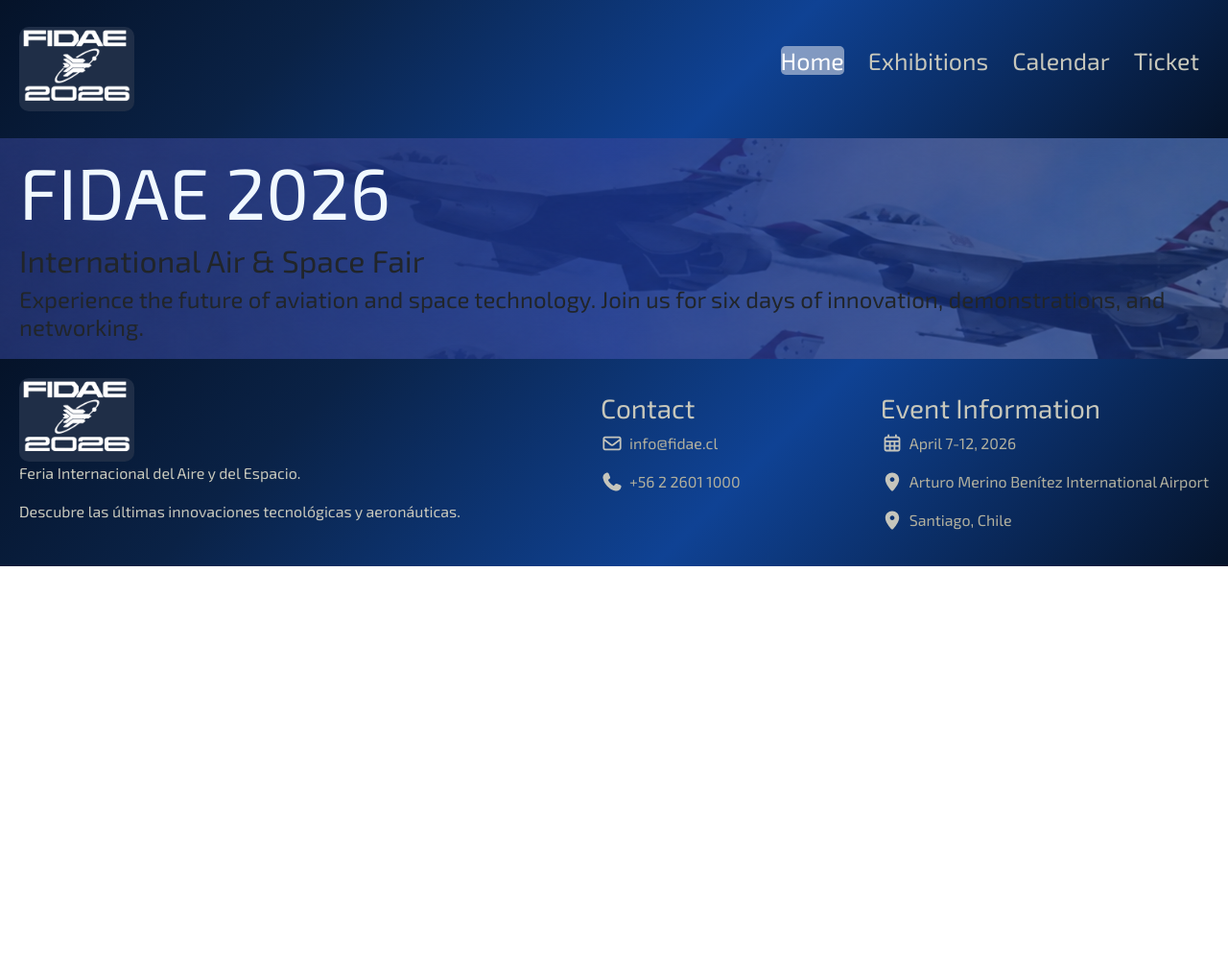
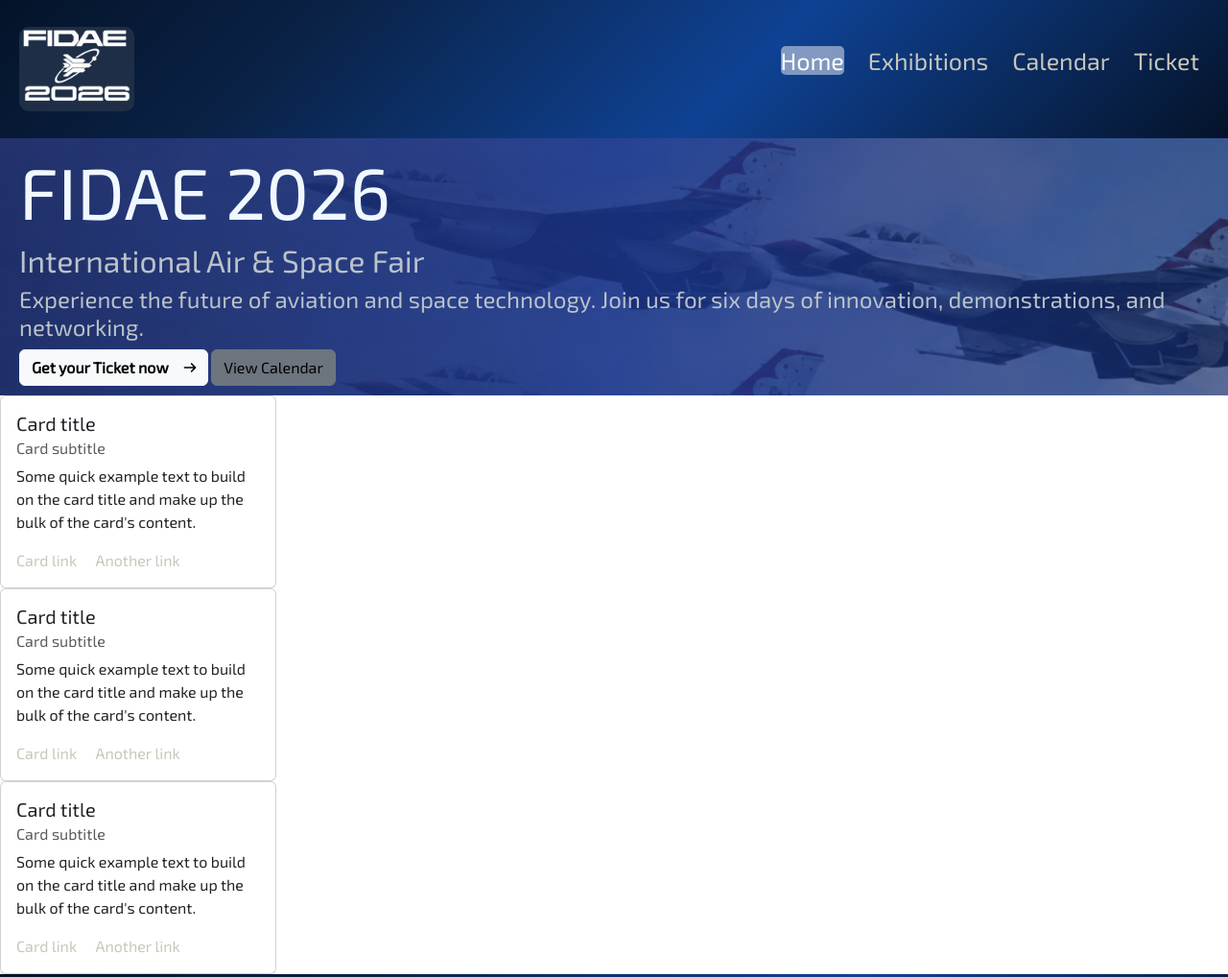
Before and after one commit to BatuCode0507/Trabajo-Final-Dise-o-Interfaces, a website: page root/index.html in a window 1280 px wide. Shown: the top 1018 px of the page at 96% size. Before the commit the page ends 800 px from the top, so only its background shows below. Drawn offline with nearby package versions, Linux system fonts and the light colour scheme.

Commit message:
Corrección refinando el Home.html

```diff
--- a/root/index.html
+++ b/root/index.html
@@ -32,6 +32,41 @@
                 <h1>FIDAE 2026</h1>
                 <h2>International Air & Space Fair</h2>
                 <h4>Experience the future of aviation and space technology. Join us for six days of innovation, demonstrations, and networking.</h4>
+                <button type="button" class="btn btn-light">
+                    <a href="./pages/Ticket.html">Get your Ticket now</a>
+                </button>
+                <button type="button" class="btn btn-secondary">
+                    <a href="./pages/Calendar.html">View Calendar</a>
+                </button>
+            </div>
+        </div>
+        <div>
+            <div class="card" style="width: 18rem;">
+                <div class="card-body">
+                    <h5 class="card-title">Card title</h5>
+                    <h6 class="card-subtitle mb-2 text-muted">Card subtitle</h6>
+                    <p class="card-text">Some quick example text to build on the card title and make up the bulk of the card's content.</p>
+                    <a href="#" class="card-link">Card link</a>
+                    <a href="#" class="card-link">Another link</a>
+                </div>
+            </div>
+            <div class="card" style="width: 18rem;">
+                <div class="card-body">
+                    <h5 class="card-title">Card title</h5>
+                    <h6 class="card-subtitle mb-2 text-muted">Card subtitle</h6>
+                    <p class="card-text">Some quick example text to build on the card title and make up the bulk of the card's content.</p>
+                    <a href="#" class="card-link">Card link</a>
+                    <a href="#" class="card-link">Another link</a>
+                </div>
+            </div>
+            <div class="card" style="width: 18rem;">
+                <div class="card-body">
+                    <h5 class="card-title">Card title</h5>
+                    <h6 class="card-subtitle mb-2 text-muted">Card subtitle</h6>
+                    <p class="card-text">Some quick example text to build on the card title and make up the bulk of the card's content.</p>
+                    <a href="#" class="card-link">Card link</a>
+                    <a href="#" class="card-link">Another link</a>
+                </div>
             </div>
         </div>
     </section>
--- a/root/style/style.css
+++ b/root/style/style.css
@@ -115,6 +115,30 @@
     color: aliceblue;
 }
 
+.home-grid h2, h4 {
+    color: rgb(187, 194, 201);
+}
+
+.btn.btn-light {
+    grid-column: 5 / 6;
+    background-image: url(../assets/arrow-right.svg);
+    background-repeat: no-repeat;
+    background-position: right 10px center;
+    background-size: 16px;
+    padding-right: 40px;
+    font-weight: 900;
+}
+
+.btn.btn-secondary {
+    grid-column: 6 / 7;
+}
+
+.btn.btn-light a,
+.btn.btn-secondary a {
+    text-decoration: none;
+    color: black;
+}
+
 /*
     ------------------------------------------------
     Seccion del footer
@@ -122,7 +146,7 @@
 */
 
 .footer .grid {
-    display: flex;                   /* Cambiamos Grid por Flexbox solo para este contenedor */
+    display: flex;
     justify-content: space-between;  /* Separa el primer bloque a la izquierda, el último a la derecha y centra el del medio */
     align-items: flex-start;         /* Alinea los bloques arriba de todo para que queden parejos */
     background: linear-gradient(135deg, #051329 0%, #0a2246 25%, #0f4294 60%, #051329 100%);
```
Also changed, not shown: root/assets/arrow-right.svg (added).
